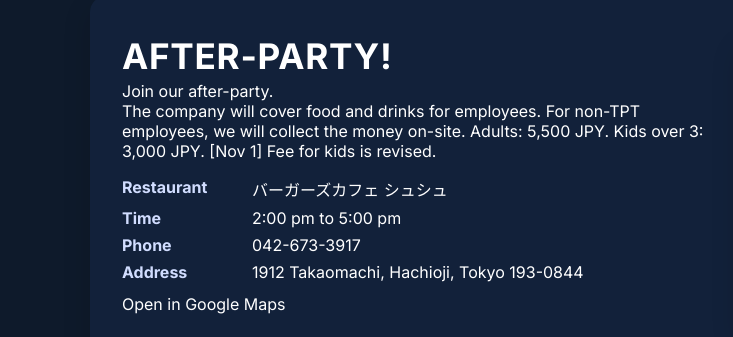
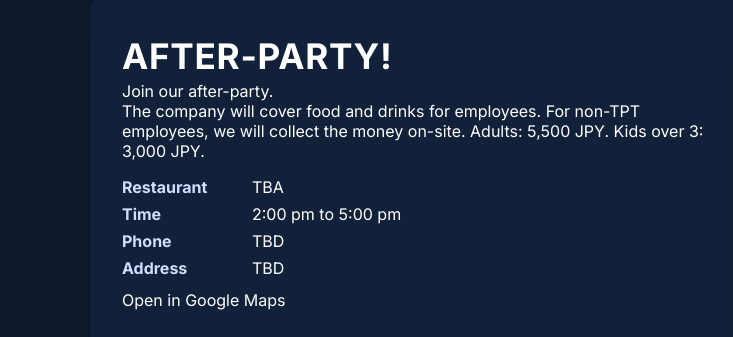
Before and after one commit to TPTREK/JAPANTREK2025, a plain HTML site: page index.html in a window 1280 px wide. Shown: the part 2578-2915 px from the top of the page, 0-733 px from the left. Drawn offline with nearby package versions, Linux system fonts and the light colour scheme; no server answers.

Commit message:
Update index.html

```diff
--- a/index.html
+++ b/index.html
@@ -364,12 +364,12 @@
     <div>
       <h2 id="afterparty-title">After-Party!</h2>
       <p>Join our after-party.</p>
-      <p>The company will cover food and drinks for employees. For non-TPT employees, we will collect the money on-site. Adults: 5,500 JPY. Kids over 3: 3,000 JPY. <span class="badgeUpdate">[Nov 1] Fee for kids is revised.</span></p>
+      <p>The company will cover food and drinks for employees. For non-TPT employees, we will collect the money on-site. Adults: 5,500 JPY. Kids over 3: 3,000 JPY. <span class="badgeUpdate"></span></p>
       <dl class="dl">
-        <dt>Restaurant</dt><dd>バーガーズカフェ シュシュ</dd>
+        <dt>Restaurant</dt><dd>TBA</dd>
         <dt>Time</dt><dd>2:00 pm to 5:00 pm</dd>
-        <dt>Phone</dt><dd><a class="afterpartyLinks" href="tel:0426733917">042-673-3917</a></dd>
-        <dt>Address</dt><dd>1912 Takaomachi, Hachioji, Tokyo 193-0844</dd>
+        <dt>Phone</dt><dd><a class="afterpartyLinks" href="tel:0426733917">TBD</a></dd>
+        <dt>Address</dt><dd>TBD</dd>
       </dl>
       <p class="afterpartyLinks" style="margin-top:.75rem"><a href="https://maps.app.goo.gl/3hZjhvUUbRsP5kPbW8" target="_blank" rel="noopener">Open in Google Maps</a></p>
     </div>
```
